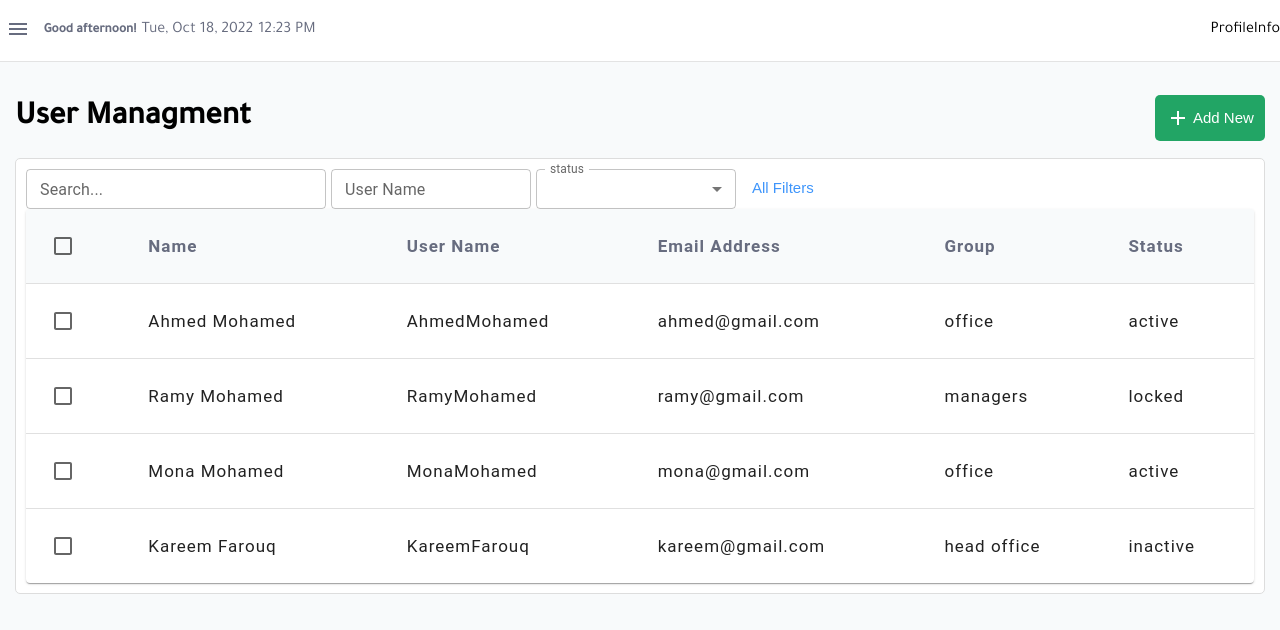
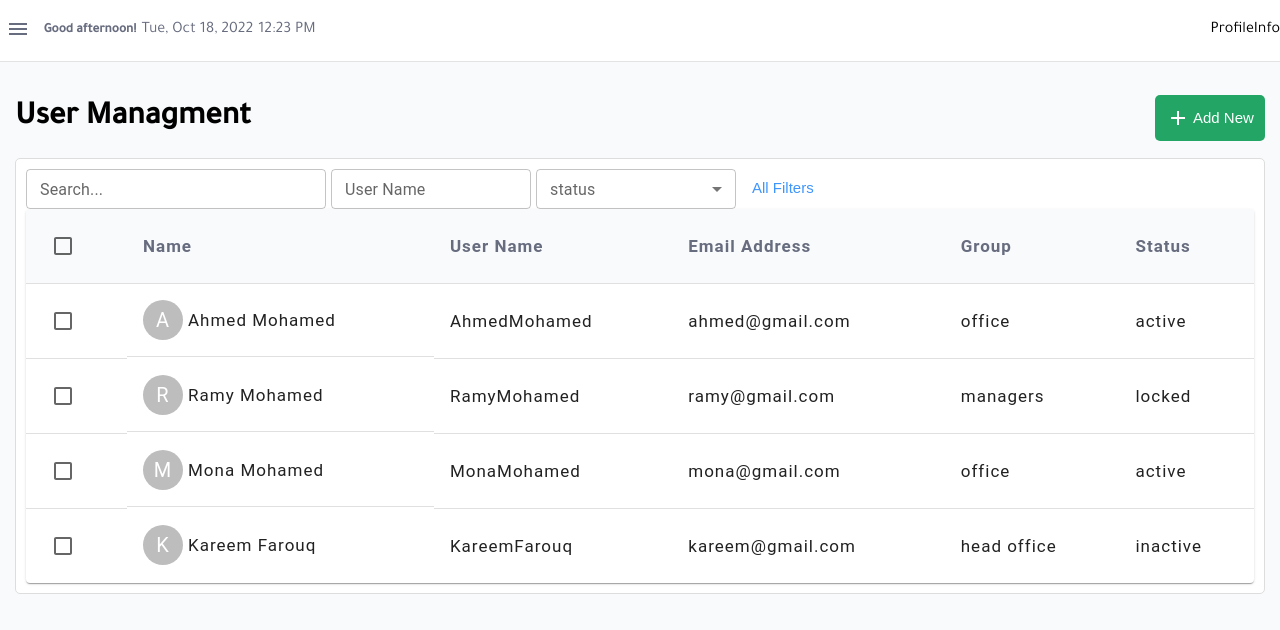
Before and after one commit to Hanan88/renosystems-task, a React (Create React App) app: page / in a window 1280 px wide. Shown: the top 630 px of the page. Built offline with nearby package versions, Linux system fonts and the light colour scheme.

Commit message:
Update: Filters

```diff
--- a/src/components/UserManagment/Content.js
+++ b/src/components/UserManagment/Content.js
@@ -1,12 +1,31 @@
-import React from "react";
+import React, { useEffect, useState } from "react";
 import Filters from "./Filters";
 import Users from "./Users";
 
+import UsersData from "./UsersData";
 const Content = () => {
+  const [search, setSearch] = useState("");
+  const [username, setUsername] = useState("");
+  const [filteredUsers, setFilteredUsers] = useState([]);
+
+  useEffect(() => {
+    setFilteredUsers([]);
+    UsersData.filter((value) => {
+      if (value.email.toLowerCase().includes(search.toLowerCase())) {
+        setFilteredUsers((search) => [...search, value]);
+      }
+    });
+  }, [search]);
+
   return (
     <div>
-      <Filters />
-      <Users />
+      <Filters
+        search={search}
+        setSearch={setSearch}
+        username={username}
+        setUsername={setUsername}
+      />
+      <Users filteredUsers={filteredUsers} />
     </div>
   );
 };
--- a/src/components/UserManagment/Filters.js
+++ b/src/components/UserManagment/Filters.js
@@ -1,28 +1,12 @@
 import React, { useState } from "react";
 import "./Filters.css";
+import StatusData from "./StatusData";
 import TextField from "@mui/material/TextField";
 import MenuItem from "@mui/material/MenuItem";
 
-const Filters = () => {
-  const statusData = [
-    {
-      id: 1,
-      value: "locked",
-    },
-    {
-      id: 2,
-      value: "inactive",
-    },
-    {
-      id: 3,
-      value: "active",
-    },
-  ];
-  const [status, setStatus] = useState("any");
-  const handleChange = (event) => {
-    setStatus(event.target.value);
-  };
-  console.log(status, "status");
+const Filters = ({ search, setSearch, username, setUsername }) => {
+  const [status, setStatus] = useState("");
+
   return (
     <div className="filters">
       <div className="filters_search">
@@ -32,6 +16,8 @@ const Filters = () => {
           label="Search..."
           variant="outlined"
           size="small"
+          value={search}
+          onChange={(e) => setSearch(e.target.value)}
         />
       </div>
       <div className="filters_username">
@@ -41,6 +27,8 @@ const Filters = () => {
           label="User Name"
           variant="outlined"
           size="small"
+          value={username}
+          onChange={(e) => setUsername(e.target.value)}
         />
       </div>
       <div className="filters_status">
@@ -51,13 +39,10 @@ const Filters = () => {
           label="status"
           size="small"
           value={status}
-          onChange={handleChange}
-          //   helperText="Find it by status"
+          onChange={(e) => setStatus(e.target.value)}
         >
-          {statusData.map((item) => (
-            <MenuItem key={item.id} value={item.value}>
-              {item.value}
-            </MenuItem>
+          {StatusData.map((item) => (
+            <MenuItem key={item.id}>{item.value}</MenuItem>
           ))}
         </TextField>
       </div>
--- /dev/null
+++ b/src/components/UserManagment/StatusData.js
@@ -0,0 +1,15 @@
+const StatusData = [
+  {
+    id: '1s',
+    value: "locked",
+  },
+  {
+    id: '2s',
+    value: "inactive",
+  },
+  {
+    id: '3s',
+    value: "active",
+  },
+];
+export default StatusData;
--- a/src/components/UserManagment/Users.css
+++ b/src/components/UserManagment/Users.css
@@ -1,15 +1,16 @@
-.table {
-  /* background-color: red; */
-}
 .table-row .css-1ygcj2i-MuiTableCell-root {
   letter-spacing: 1px;
   font-size: 17px;
   font-weight: 600;
-  background-color: #F8FAFB;
+  background-color: #f8fafb;
   color: #676c7f;
 }
 .table-row .css-1ex1afd-MuiTableCell-root {
-  /* background-color: blue; */
   letter-spacing: 1px;
   font-size: 17px;
 }
+.table-row__cell {
+  display: flex !important;
+  align-items: center;
+  gap: 5px;
+}
--- a/src/components/UserManagment/Users.js
+++ b/src/components/UserManagment/Users.js
@@ -1,5 +1,4 @@
-import React from "react";
-import UsersData from "./UsersData";
+import React, { useState } from "react";
 import Table from "@mui/material/Table";
 import TableBody from "@mui/material/TableBody";
 import TableCell from "@mui/material/TableCell";
@@ -7,12 +6,12 @@ import TableContainer from "@mui/material/TableContainer";
 import TableHead from "@mui/material/TableHead";
 import TableRow from "@mui/material/TableRow";
 import Paper from "@mui/material/Paper";
-
+import Avatar from "@mui/material/Avatar";
 import Checkbox from "@mui/material/Checkbox";
+import "./Filters.css";
 import "./Users.css";
 
-const Users = () => {
-  console.log(UsersData);
+const Users = ({ filteredUsers }) => {
   return (
     <div>
       <TableContainer component={Paper}>
@@ -34,7 +33,7 @@ const Users = () => {
             </TableRow>
           </TableHead>
           <TableBody>
-            {UsersData.map((item) => (
+            {filteredUsers.map((item) => (
               <TableRow
                 className="table-row"
                 key={item.id}
@@ -43,7 +42,12 @@ const Users = () => {
                 <TableCell component="th" scope="row">
                   <Checkbox />
                 </TableCell>
-                <TableCell component="th" scope="row">
+                <TableCell
+                  component="th"
+                  scope="row"
+                  className="table-row__cell"
+                >
+                  <Avatar>{item.name.slice(0, 1)}</Avatar>
                   {item.name}
                 </TableCell>
                 <TableCell>{item.username}</TableCell>
```
